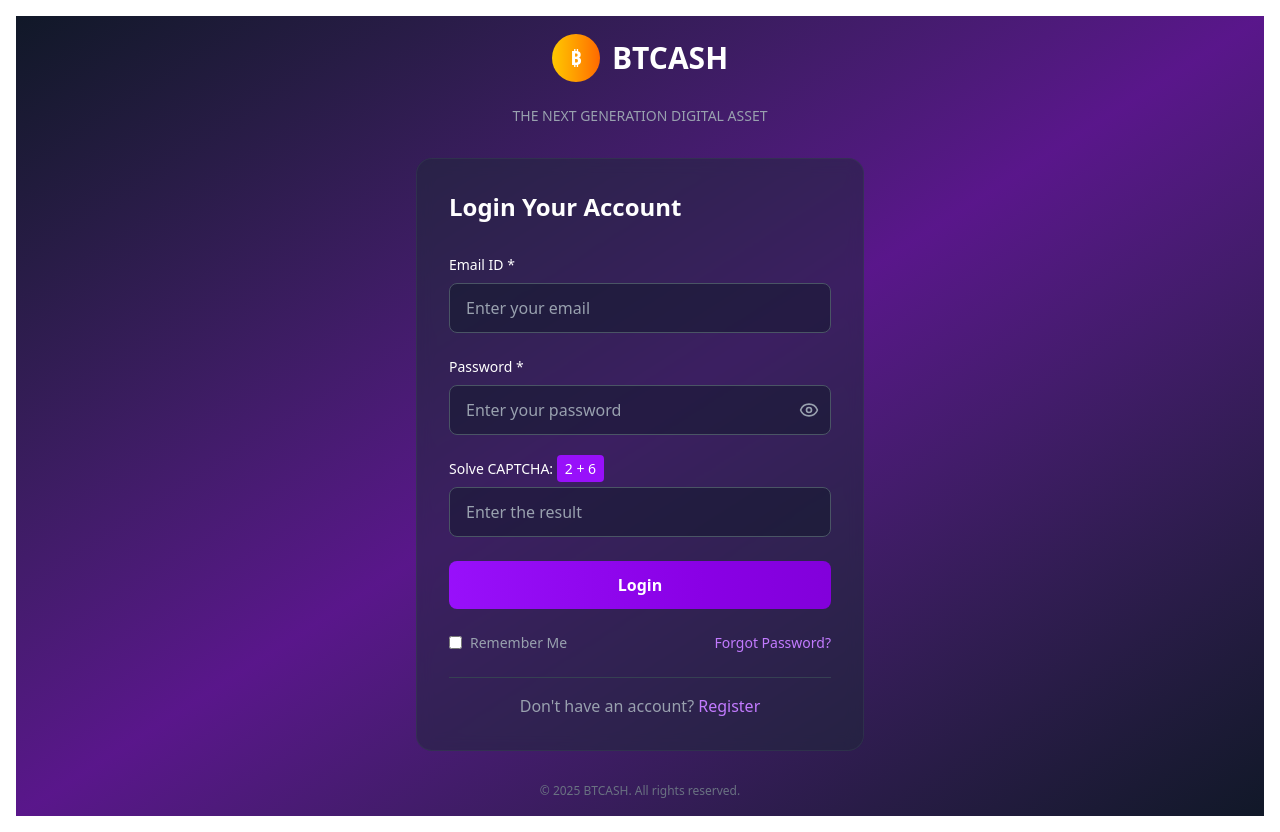
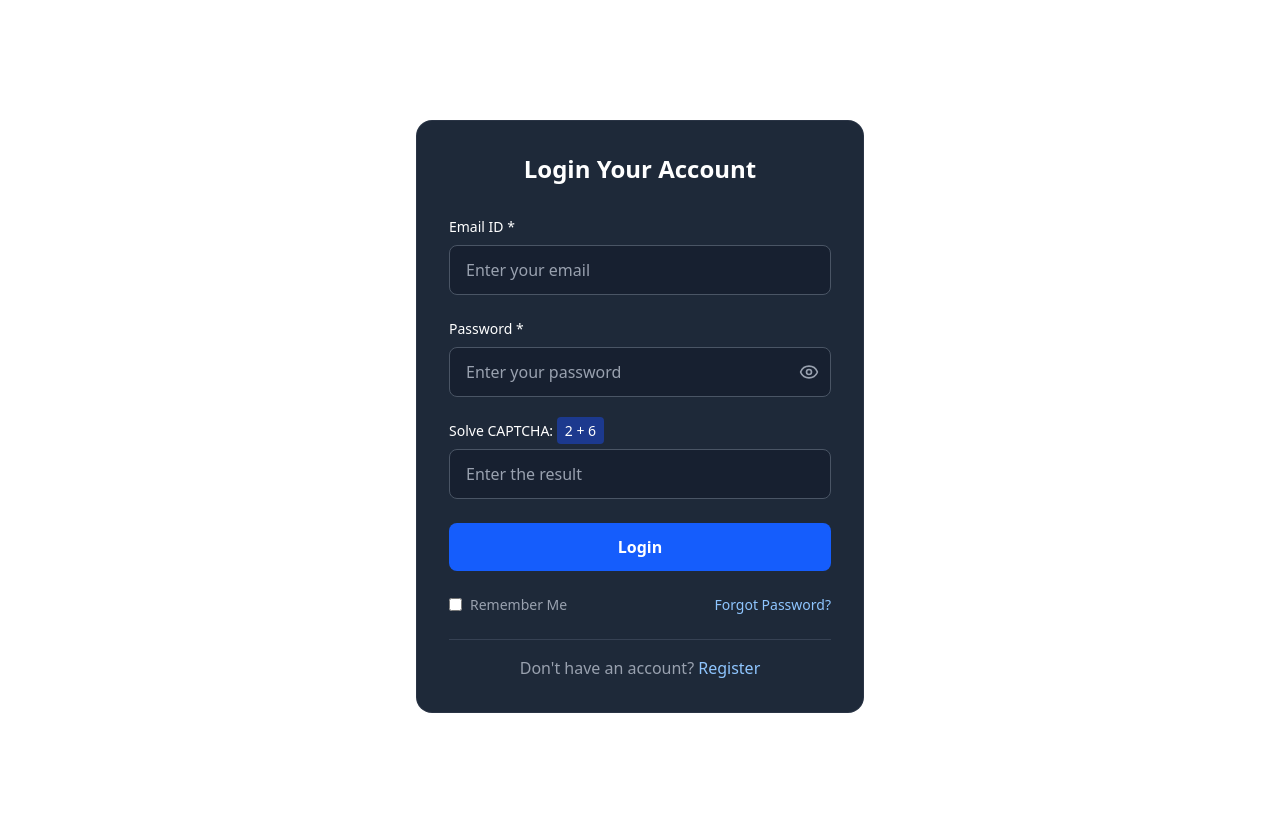
Before and after one commit to Viswajith2003/stockweb, a React (Vite) app: page /settings in a window 1280 px wide. Built offline with nearby package versions, Linux system fonts and the light colour scheme; the HTML template or start-up script is replaced by a standard one.

Commit message:
Login and reg form color set

```diff
--- a/src/Frontend/Pages/Authentication.jsx
+++ b/src/Frontend/Pages/Authentication.jsx
@@ -1,34 +1,34 @@
-import React, { useState } from 'react';
-import { Eye, EyeOff } from 'lucide-react';
+import React, { useState } from "react";
+import { Eye, EyeOff } from "lucide-react";
 
 const AuthPages = () => {
   const [isLogin, setIsLogin] = useState(true);
   const [showPassword, setShowPassword] = useState(false);
   const [showConfirmPassword, setShowConfirmPassword] = useState(false);
-  const [captcha, setCaptcha] = useState({ num1: 5, num2: 6, answer: '' });
+  const [captcha, setCaptcha] = useState({ num1: 5, num2: 6, answer: "" });
   const [formData, setFormData] = useState({
-    email: '',
-    password: '',
-    confirmPassword: ''
+    email: "",
+    password: "",
+    confirmPassword: "",
   });
 
   const generateCaptcha = () => {
     const num1 = Math.floor(Math.random() * 9) + 1;
     const num2 = Math.floor(Math.random() * 9) + 1;
-    setCaptcha({ num1, num2, answer: '' });
+    setCaptcha({ num1, num2, answer: "" });
   };
 
   const handleInputChange = (e) => {
     setFormData({
       ...formData,
-      [e.target.name]: e.target.value
+      [e.target.name]: e.target.value,
     });
   };
 
   const handleCaptchaChange = (e) => {
     setCaptcha({
       ...captcha,
-      answer: e.target.value
+      answer: e.target.value,
     });
   };
 
@@ -37,18 +37,18 @@ const AuthPages = () => {
     if (isLogin) {
       // Login logic
       if (parseInt(captcha.answer) === captcha.num1 + captcha.num2) {
-        console.log('Login successful:', formData);
+        console.log("Login successful:", formData);
       } else {
-        alert('Invalid CAPTCHA');
+        alert("Invalid CAPTCHA");
         generateCaptcha();
       }
     } else {
       // Signup logic
       if (formData.password !== formData.confirmPassword) {
-        alert('Passwords do not match');
+        alert("Passwords do not match");
         return;
       }
-      console.log('Signup successful:', formData);
+      console.log("Signup successful:", formData);
     }
   };
 
@@ -57,23 +57,12 @@ const AuthPages = () => {
   }, []);
 
   return (
-    <div className="min-h-screen bg-gradient-to-br from-gray-900 via-purple-900 to-gray-900 flex items-center justify-center p-4">
+    <div className="min-h-screen  from-gray-900 via-blue-500 to-gray-900 flex items-center justify-center p-4">
       <div className="w-full max-w-md">
-        {/* Logo and Header */}
-        <div className="text-center mb-8">
-          <div className="flex items-center justify-center mb-6">
-            <div className="w-12 h-12 bg-gradient-to-r from-yellow-400 to-orange-500 rounded-full flex items-center justify-center mr-3">
-              <span className="text-white font-bold text-xl">₿</span>
-            </div>
-            <h1 className="text-white text-3xl font-bold">BTCASH</h1>
-          </div>
-          <p className="text-gray-400 text-sm">THE NEXT GENERATION DIGITAL ASSET</p>
-        </div>
-
         {/* Form Container */}
-        <div className="bg-gray-800/50 backdrop-blur-sm rounded-2xl p-8 border border-gray-700/50">
-          <h2 className="text-white text-2xl font-semibold mb-8">
-            {isLogin ? 'Login Your Account' : 'Create Your Account'}
+        <div className="bg-gray-800 backdrop-blur-sm rounded-2xl p-8 border border-gray-700/50 ">
+          <h2 className="text-white text-2xl font-semibold mb-8 text-center">
+            {isLogin ? "Login Your Account" : "Create Your Account"}
           </h2>
 
           <div className="space-y-6">
@@ -88,7 +77,7 @@ const AuthPages = () => {
                 placeholder="Enter your email"
                 value={formData.email}
                 onChange={handleInputChange}
-                className="w-full px-4 py-3 bg-gray-900/50 border border-gray-600 rounded-lg text-white placeholder-gray-400 focus:outline-none focus:border-purple-500 focus:ring-1 focus:ring-purple-500 transition-colors"
+                className="w-full px-4 py-3 bg-gray-900/50 border border-gray-600 rounded-lg text-white placeholder-gray-400 focus:outline-none focus:border-blue-500 focus:ring-1 focus:ring-blue-500 transition-colors"
                 required
               />
             </div>
@@ -100,12 +89,12 @@ const AuthPages = () => {
               </label>
               <div className="relative">
                 <input
-                  type={showPassword ? 'text' : 'password'}
+                  type={showPassword ? "text" : "password"}
                   name="password"
                   placeholder="Enter your password"
                   value={formData.password}
                   onChange={handleInputChange}
-                  className="w-full px-4 py-3 bg-gray-900/50 border border-gray-600 rounded-lg text-white placeholder-gray-400 focus:outline-none focus:border-purple-500 focus:ring-1 focus:ring-purple-500 transition-colors pr-12"
+                  className="w-full px-4 py-3 bg-gray-900/50 border border-gray-600 rounded-lg text-white placeholder-gray-400 focus:outline-none focus:border-blue-500 focus:ring-1 focus:ring-blue-500 transition-colors pr-12"
                   required
                 />
                 <button
@@ -126,12 +115,12 @@ const AuthPages = () => {
                 </label>
                 <div className="relative">
                   <input
-                    type={showConfirmPassword ? 'text' : 'password'}
+                    type={showConfirmPassword ? "text" : "password"}
                     name="confirmPassword"
                     placeholder="Confirm your password"
                     value={formData.confirmPassword}
                     onChange={handleInputChange}
-                    className="w-full px-4 py-3 bg-gray-900/50 border border-gray-600 rounded-lg text-white placeholder-gray-400 focus:outline-none focus:border-purple-500 focus:ring-1 focus:ring-purple-500 transition-colors pr-12"
+                    className="w-full px-4 py-3 bg-gray-900/50 border border-gray-600 rounded-lg text-white placeholder-gray-400 focus:outline-none focus:border-blue-500 focus:ring-1 focus:ring-blue-500 transition-colors pr-12"
                     required
                   />
                   <button
@@ -139,7 +128,11 @@ const AuthPages = () => {
                     onClick={() => setShowConfirmPassword(!showConfirmPassword)}
                     className="absolute right-3 top-1/2 transform -translate-y-1/2 text-gray-400 hover:text-white transition-colors"
                   >
-                    {showConfirmPassword ? <EyeOff size={20} /> : <Eye size={20} />}
+                    {showConfirmPassword ? (
+                      <EyeOff size={20} />
+                    ) : (
+                      <Eye size={20} />
+                    )}
                   </button>
                 </div>
               </div>
@@ -149,14 +142,17 @@ const AuthPages = () => {
             {isLogin && (
               <div>
                 <label className="block text-white text-sm font-medium mb-2">
-                  Solve CAPTCHA: <span className="bg-purple-600 px-2 py-1 rounded text-sm">{captcha.num1} + {captcha.num2}</span>
+                  Solve CAPTCHA:{" "}
+                  <span className="bg-blue-900 px-2 py-1 rounded text-sm">
+                    {captcha.num1} + {captcha.num2}
+                  </span>
                 </label>
                 <input
                   type="number"
                   placeholder="Enter the result"
                   value={captcha.answer}
                   onChange={handleCaptchaChange}
-                  className="w-full px-4 py-3 bg-gray-900/50 border border-gray-600 rounded-lg text-white placeholder-gray-400 focus:outline-none focus:border-purple-500 focus:ring-1 focus:ring-purple-500 transition-colors"
+                  className="w-full px-4 py-3 bg-gray-900/50 border border-gray-600 rounded-lg text-white placeholder-gray-400 focus:outline-none focus:border-blue-500 focus:ring-1 focus:ring-blue-500 transition-colors"
                   required
                 />
               </div>
@@ -166,21 +162,24 @@ const AuthPages = () => {
             <button
               type="button"
               onClick={handleSubmit}
-              className="w-full bg-gradient-to-r from-purple-600 to-purple-700 hover:from-purple-700 hover:to-purple-800 text-white font-semibold py-3 px-4 rounded-lg transition-all duration-200 transform hover:scale-[1.02] focus:outline-none focus:ring-2 focus:ring-purple-500 focus:ring-offset-2 focus:ring-offset-gray-800"
+              className="w-full bg-blue-600 from-blue-600 to-blue-700 hover:from-blue-700 hover:to-blue-800 text-white font-semibold py-3 px-4 rounded-lg transition-all duration-200 transform hover:scale-[1.02] focus:outline-none focus:ring-2 focus:ring-blue-500 focus:ring-offset-2 focus:ring-offset-gray-800"
             >
-              {isLogin ? 'Login' : 'Sign Up'}
+              {isLogin ? "Login" : "Sign Up"}
             </button>
 
             {/* Additional Options (Login only) */}
             {isLogin && (
               <div className="flex justify-between items-center text-sm">
                 <label className="flex items-center text-gray-400">
-                  <input type="checkbox" className="mr-2 rounded bg-gray-700 border-gray-600" />
+                  <input
+                    type="checkbox"
+                    className="mr-2 rounded bg-gray-700 border-gray-600"
+                  />
                   Remember Me
                 </label>
                 <button
                   type="button"
-                  className="text-purple-400 hover:text-purple-300 transition-colors"
+                  className="text-blue-300 hover:text-blue-500 transition-colors"
                 >
                   Forgot Password?
                 </button>
@@ -190,28 +189,27 @@ const AuthPages = () => {
             {/* Toggle between Login/Signup */}
             <div className="text-center pt-4 border-t border-gray-700">
               <p className="text-gray-400">
-                {isLogin ? "Don't have an account? " : "Already have an account? "}
+                {isLogin
+                  ? "Don't have an account? "
+                  : "Already have an account? "}
                 <button
                   type="button"
                   onClick={() => {
                     setIsLogin(!isLogin);
-                    setFormData({ email: '', password: '', confirmPassword: '' });
+                    setFormData({
+                      email: "",
+                      password: "",
+                      confirmPassword: "",
+                    });
                     generateCaptcha();
                   }}
-                  className="text-purple-400 hover:text-purple-300 font-medium transition-colors"
+                  className="text-blue-300 hover:text-blue-500 font-medium transition-colors"
                 >
-                  {isLogin ? 'Register' : 'Login'}
+                  {isLogin ? "Register" : "Login"}
                 </button>
               </p>
             </div>
           </div>
-        </div>
-
-        {/* Footer */}
-        <div className="text-center mt-8">
-          <p className="text-gray-500 text-xs">
-            © 2025 BTCASH. All rights reserved.
-          </p>
         </div>
       </div>
     </div>
```
